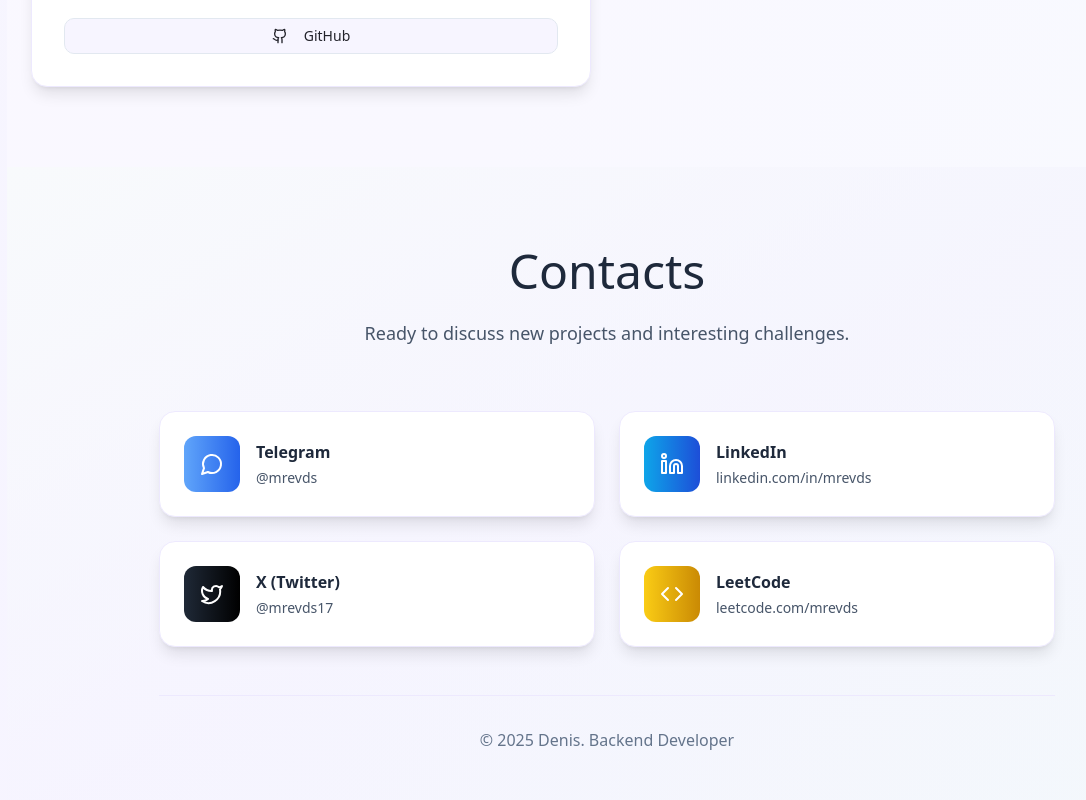
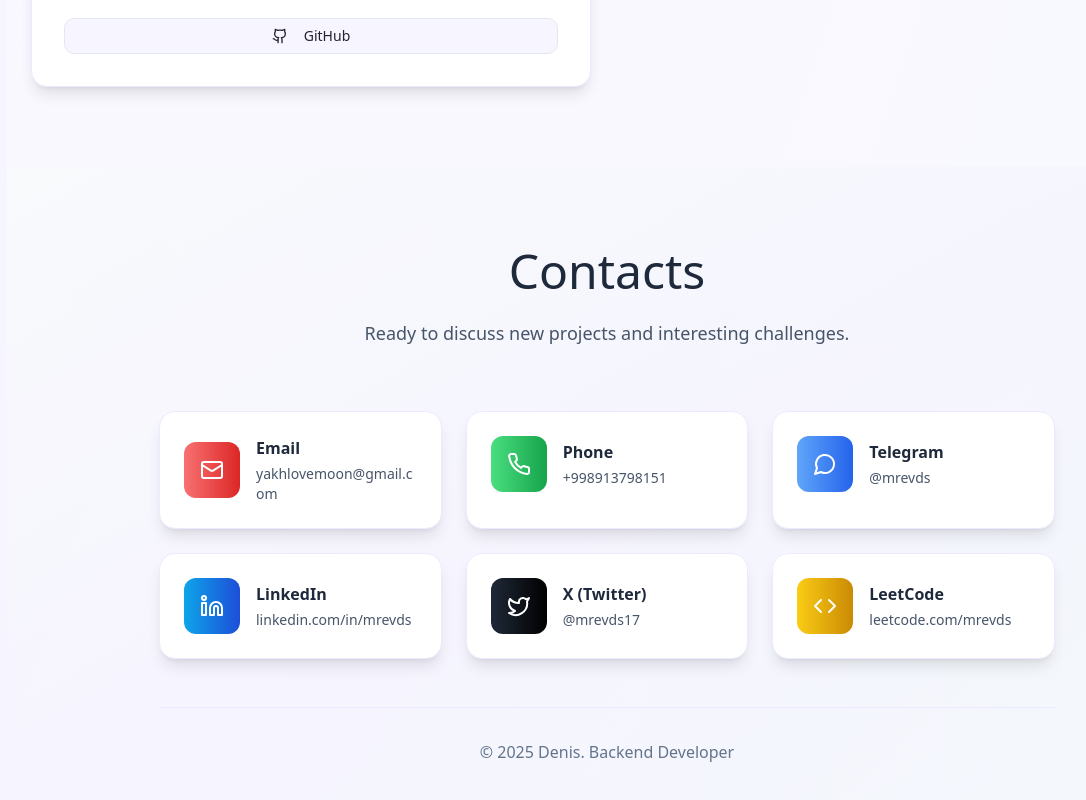
Before and after one commit to mrevds/mrevds-2f8dca31, a React (Vite) app: page / in a window 1280 px wide. Shown: the part 3193-3993 px from the top of the page, without its empty margins (73-1159 px from the left). Built offline with nearby package versions, Linux system fonts and the light colour scheme.

Commit message:
24.10.2025

```diff
--- a/src/components/ContactSection.tsx
+++ b/src/components/ContactSection.tsx
@@ -1,6 +1,6 @@
 import { useRef, useEffect, useState } from "react";
 import { Button } from "@/components/ui/button";
-import { Mail, MessageCircle, Linkedin, Twitter, Code } from "lucide-react";
+import { Mail, MessageCircle, Linkedin, Twitter, Code, Phone } from "lucide-react";
 
 const ContactSection = () => {
   const ref = useRef<HTMLDivElement>(null);
@@ -22,6 +22,20 @@ const ContactSection = () => {
   }, []);
 
   const contactMethods = [
+    {
+      icon: Mail,
+      label: "Email",
+      value: "yakhlovemoon@gmail.com",
+      href: "mailto:yakhlovemoon@gmail.com",
+      color: "from-red-400 to-red-600",
+    },
+    {
+      icon: Phone,
+      label: "Phone",
+      value: "+998913798151",
+      href: "tel:+998913798151",
+      color: "from-green-400 to-green-600",
+    },
     {
       icon: MessageCircle,
       label: "Telegram",
@@ -70,7 +84,7 @@ const ContactSection = () => {
           </p>
         </div>
 
-        <div className="grid grid-cols-1 md:grid-cols-2 gap-4 sm:gap-6 mb-10 sm:mb-12">
+        <div className="grid grid-cols-1 md:grid-cols-2 lg:grid-cols-3 gap-4 sm:gap-6 mb-10 sm:mb-12">
           {contactMethods.map((method, index) => (
             <a
               key={method.label}
```
